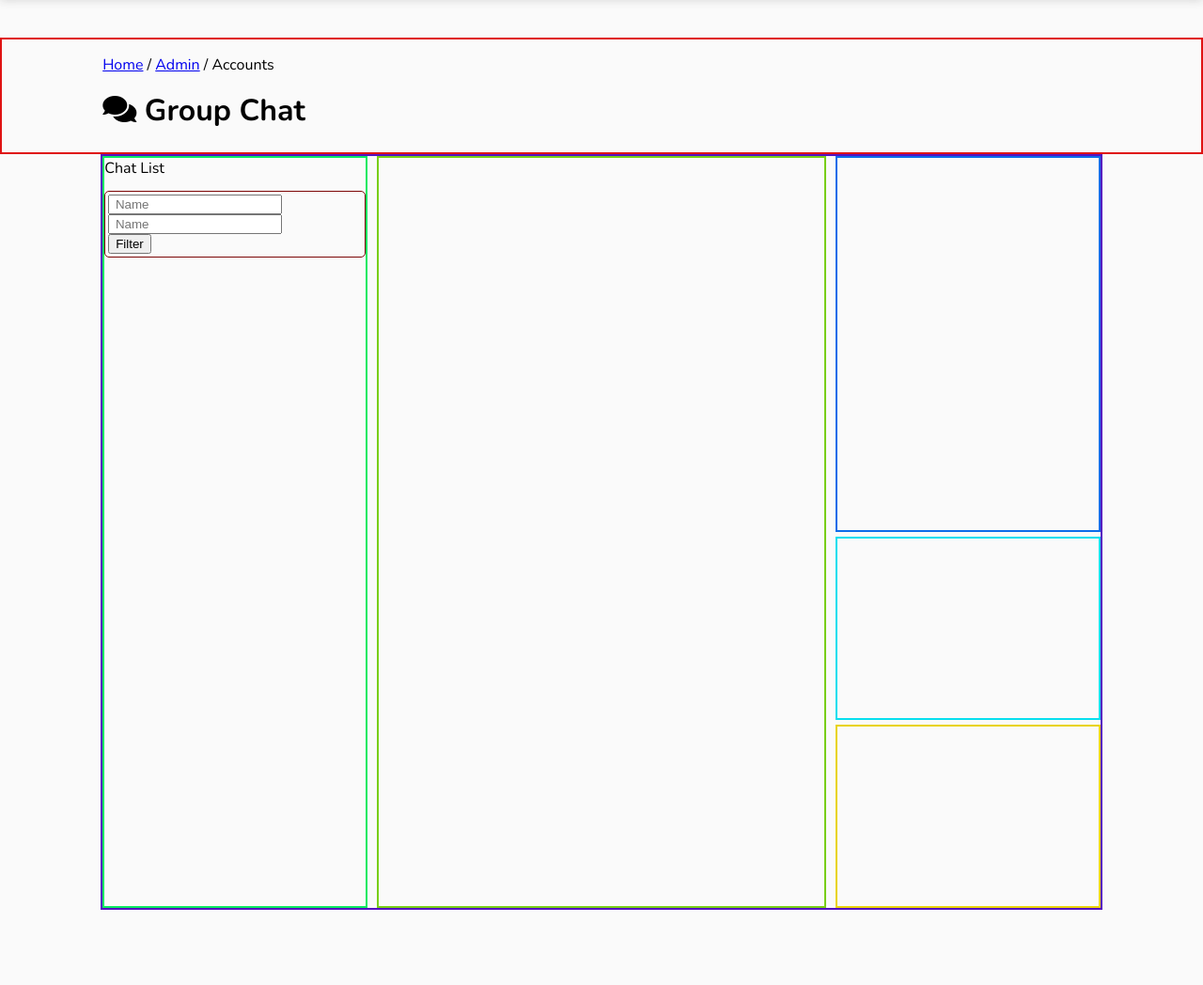
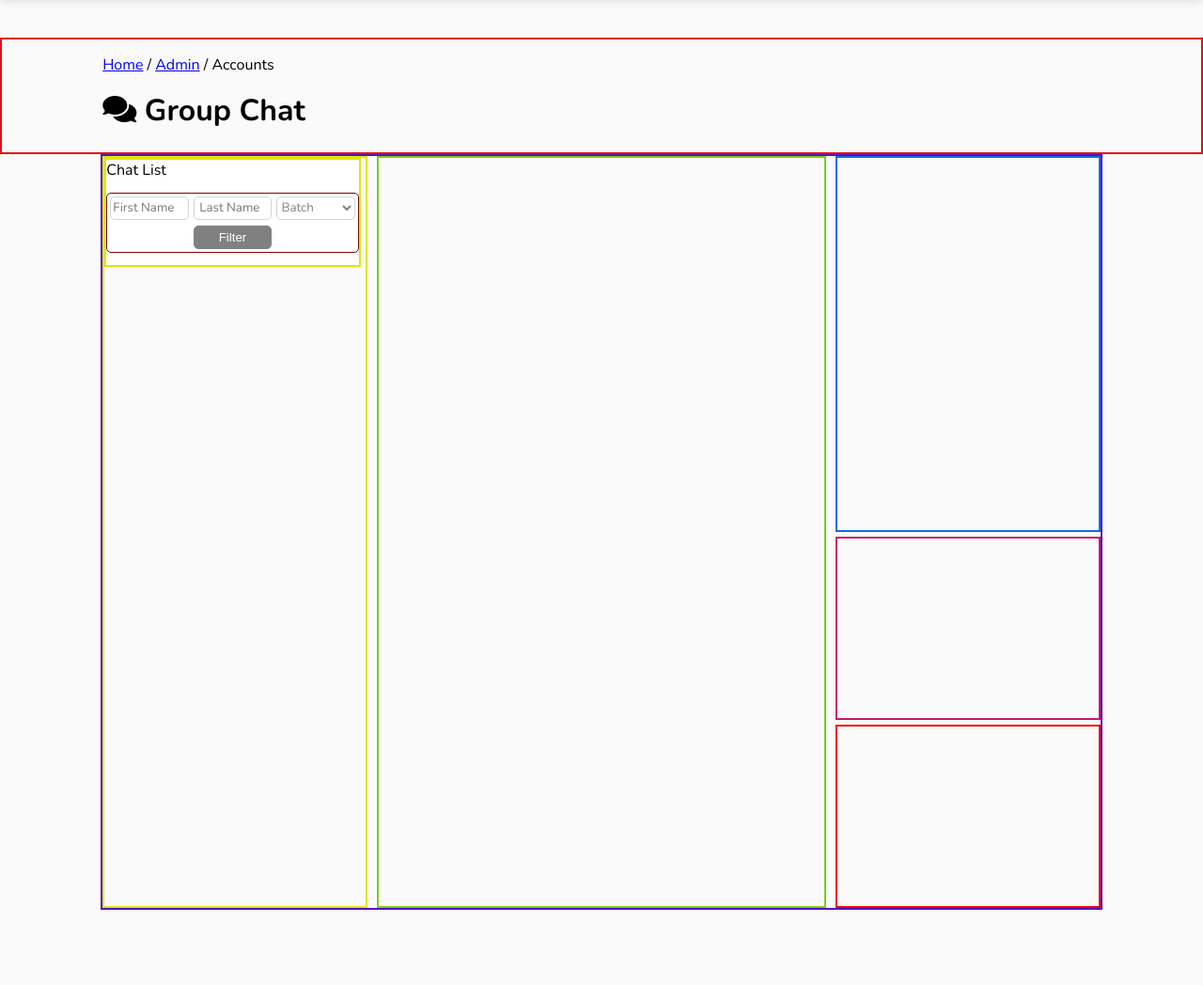
Before and after one commit to IsuruVihan/UCSC_Alumni_Diaries, a PHP site: page /group-chat.php in a window 1280 px wide. Shown: the part 70-1118 px from the top of the page at 94% size. Run offline with PHP 8.4, Linux system fonts and the light colour scheme; some libraries are stand-ins or nearby versions.

Commit message:
save changes

```diff
--- a/assets/styles/admin-accounts.css
+++ b/assets/styles/admin-accounts.css
@@ -153,6 +153,7 @@
 .buttons {
   display: none;
 }
+
 .account-requests {
   grid-column-start: col1;
   grid-column-end: col2;
--- a/assets/styles/group-chat.css
+++ b/assets/styles/group-chat.css
@@ -25,13 +25,10 @@
   margin: 0 6.7em 10vh;
   border: 2px #5411c0 solid;
 }
-.chat-list {
-  grid-column-start: line1;
-  grid-column-end: line2;
-  grid-row-start: row1;
-  grid-row-end: row4;
-  margin-right: 5px;
-  border: 2px #0ce961 solid;
+.card {
+  display: flex;
+  flex-direction: column;
+  background: white;
 }
 .filter {
   display: flex;
@@ -41,6 +38,68 @@
   border: 1px solid rgb(124, 6, 6);
   border-radius: 5px;
   padding: 3px;
+}
+.col01 {
+  display: flex;
+  justify-content: space-between;
+}
+.col02 {
+  display: flex;
+  justify-content: center;
+}
+
+.btn {
+  cursor: pointer;
+  border-radius: 5px;
+  color: white;
+  transition: all ease-in-out 0.1s;
+  height: 25px;
+}
+
+.filter-btn {
+  width: 32%;
+  margin-top: 0.5em;
+  background: gray;
+  border: 1px solid gray;
+}
+.filter-btn:hover {
+  background: white;
+  border-color: black;
+  color: black;
+}
+.input-field {
+  width: 32%;
+  height: 25px;
+  background: white;
+  border: 1px solid lightgray;
+  border-radius: 5px;
+  color: gray;
+  font-family: "Nunito", serif;
+}
+.input-field:hover {
+  border-color: #ffccc7;
+}
+.chats {
+  border: 1px solid lightgray;
+  border-radius: 5px;
+  height: 100%;
+  padding: 5px;
+  display: flex;
+  flex-direction: column;
+  justify-content: flex-start;
+  align-items: center;
+  gap: 5px;
+  overflow: hidden;
+  overflow-y: scroll;
+}
+
+.chat-list {
+  grid-column-start: line1;
+  grid-column-end: line2;
+  grid-row-start: row1;
+  grid-row-end: row4;
+  margin-right: 5px;
+  border: 2px #dae90c solid;
 }
 
 .chat-wall {
@@ -67,7 +126,7 @@
   grid-row-end: row3;
   margin-left: 5px;
   margin-top: 5px;
-  border: 2px #06deee solid;
+  border: 2px #c7196a solid;
 }
 .edit-group {
   grid-column-start: line3;
@@ -76,5 +135,5 @@
   grid-row-end: row4;
   margin-left: 5px;
   margin-top: 5px;
-  border: 2px #e9d30c solid;
+  border: 2px #ee0505 solid;
 }
--- a/pages/group-chat.php
+++ b/pages/group-chat.php
@@ -15,22 +15,43 @@
 </div>
 <div class='group-chat'>
    <div class='chat-list'>
+       <div class='card chat-list'>
    <div class='title'>
             Chat List
         </div>
        <div class='filter'>
            <div class='col01'>
-                 <input class='input-field' type='text' placeholder=' Name'/>
-                 <input class='input-field' type='text' placeholder=' Name'/>
+                 <input class='input-field' type='text' placeholder='First Name'/>
+                 <input class='input-field' type='text' placeholder=' Last Name'/>
+                   <select class='input-field'>
+                       <option value='batch'>Batch</option>
+                       <option value='2004-2005'>2004-2005</option>
+                       <option value='2005-2006'>2005-2006</option>
+                       <option value='2006-2007'>2006-2007</option>
+                       <option value='2007-2008'>2007-2008</option>
+                       <option value='2008-2009'>2008-2009</option>
+                       <option value='2009-2010'>2009-2010</option>
+                       <option value='2010-2011'>2010-2011</option>
+                       <option value='2011-2012'>2011-2012</option>
+                       <option value='2012-2013'>2012-2013</option>
+                       <option value='2013-2014'>2013-2014</option>
+                       <option value='2014-2015'>2014-2015</option>
+                       <option value='2015-2016'>2015-2016</option>
+                       <option value='2016-2017'>2016-2017</option>
+                       <option value='2017-2018'>2017-2018</option>
+                       <option value='2018-2019'>2018-2019</option>
+                       <option value='2019-2020'>2019-2020</option>
+                       <option value='2020-2021'>2020-2021</option>
+                       <option value='2021-2022'>2021-2022</option>
+                       <option value='2022-2023'>2022-2023</option>
+                      </select>
+            </div>
+            <div class='col02'>
+                <button class='filter-btn btn'>Filter</button>
+            </div>
+        </div>
 
-
-                <div class='col2'>
-                      <button class='filter-btn btn'>Filter</button>
-                </div>
-
-            </div>
-
-       </div>
+</div>
 </div>
        <div class='chat-wall'>
 
```
